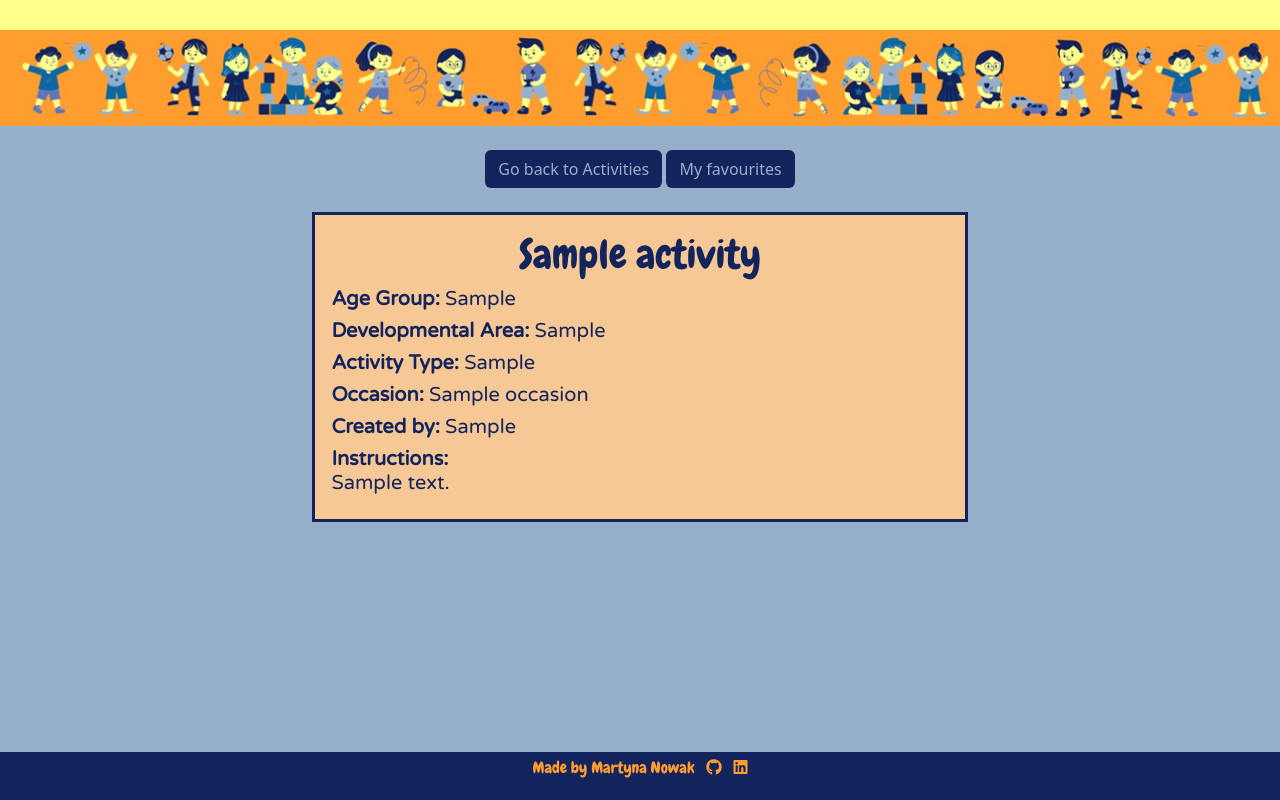
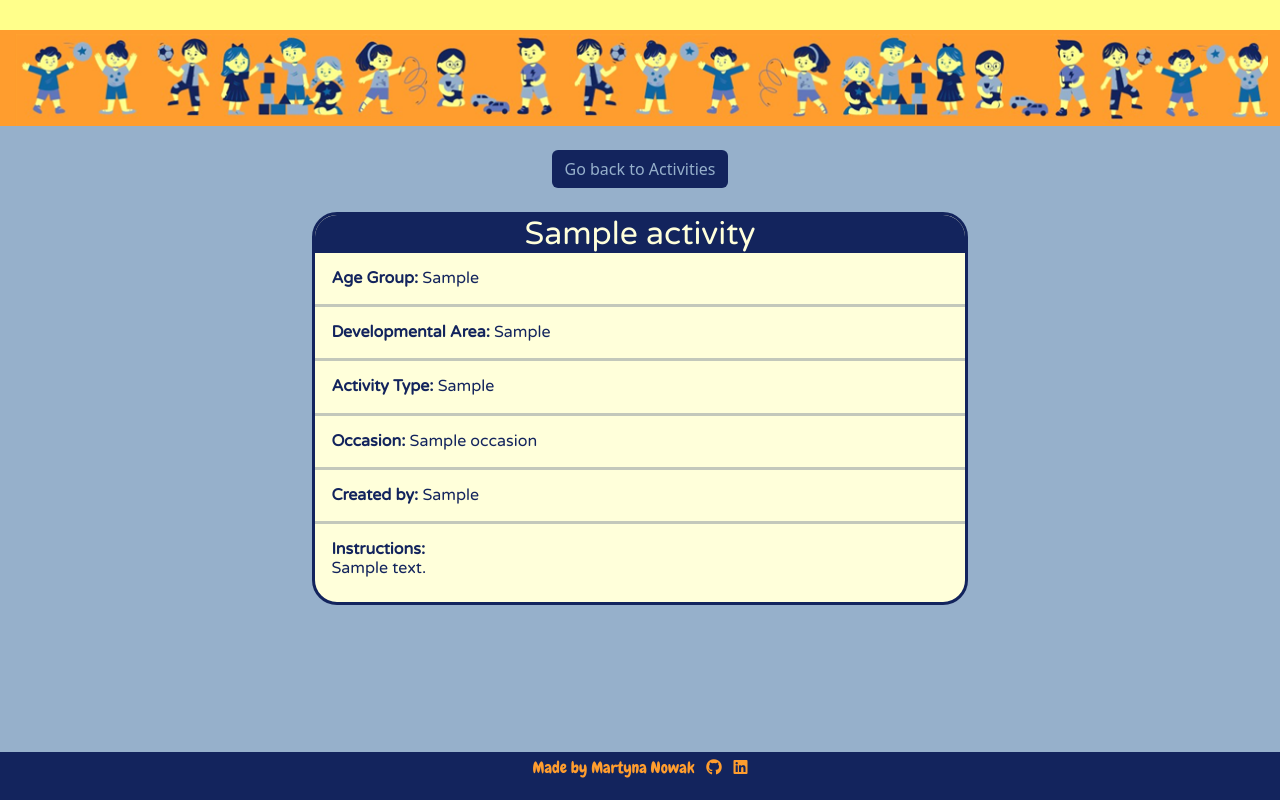
Before and after one commit to mmnowak/mp3_ludido, a Flask app: page /full_activity/1 in a window 1280 px wide. Shown: the part 74-874 px from the top of the page. Run offline with Flask 2, Linux system fonts and the light colour scheme; tables that the repository leaves empty hold one stand-in row (values such as "Sample post"); some web fonts are replaced.

Commit message:
style the full-activity page

```diff
--- a/ludido/static/css/style.css
+++ b/ludido/static/css/style.css
@@ -202,17 +202,28 @@ body {
 .full-activity {
     width: 60%;
     margin: auto;
-    background-color: #f5c895;
+    background-color: #ffffda;
     border: 3px solid #13245D;
     font-family: 'Varela Round', sans-serif;
     color: #13245D;
     text-align: start;
+    border-radius: 25px;
+    overflow: hidden;
 }
 
-.full-activity h1 {
+.fullact-name {
+    background-color: #13245D;
+    color: #ffffda;
     text-align: center;
-    font-family: 'Chewy', cursive;
 }
+
+.fullact-dets {
+    margin: 0 1rem;
+}
+
+hr {
+    border-top: 3px solid #13245D;
+  }
 
 /* Age Groups Page */
 
--- a/ludido/templates/full_activity.html
+++ b/ludido/templates/full_activity.html
@@ -4,15 +4,23 @@
 <div class="container">
 <div class="container-fluid justify-content-center text-center mt-4">
     <a href="{{ url_for('activities') }}" class="btn unfav-btn">Go back to Activities</a>
+    {% if session.user %}
     <a href="{{ url_for('favourite_activities', username=session['user']) }}" class="btn unfav-btn">My favourites</a>
-    <div class="mt-4 full-activity p-3">
-        <h1>{{ activity.activity_name }}</h1>
-        <h5><strong>Age Group:</strong> {{ activity.activity_age }}</h5>
-        <h5><strong>Developmental Area:</strong> {{ activity.activity_developmental }}</h5>
-        <h5><strong>Activity Type:</strong> {{ activity.activity_type }}</h5>
-        <h5><strong>Occasion:</strong> {{ activity.occasion }}</h5>
-        <h5><strong>Created by: </strong>{{ activity.activity_createdby }}</h5>
-        <h5><strong>Instructions:</strong><br>{{ activity.activity_description }}</h5>
+    {% endif %}
+    <div class="mt-4 full-activity">
+        <div class="fullact-name mb-3"><h2>{{ activity.activity_name }}</h2></div>
+        <h6 class="fullact-dets"><strong>Age Group:</strong> {{ activity.activity_age }}</h6>
+        <hr>
+        <h6 class="fullact-dets"><strong>Developmental Area:</strong> {{ activity.activity_developmental }}</h6>
+        <hr>
+        <h6 class="fullact-dets"><strong>Activity Type:</strong> {{ activity.activity_type }}</h6>
+        <hr>
+        <h6 class="fullact-dets"><strong>Occasion:</strong> {{ activity.occasion }}</h6>
+        <hr>
+        <h6 class="fullact-dets"><strong>Created by: </strong>{{ activity.activity_createdby }}</h6>
+        <hr>
+        <h6 class="fullact-dets"><strong>Instructions:</strong><br>{{ activity.activity_description }}</h6>
+    <br>
     </div>
 </div></div>
 
```
Also changed, not shown: ludido/templates/activities_by_occasion.html (+32 -9 lines), ludido/templates/favourite_activities.html (+3 -4 lines), ludido/templates/profile.html (+4 -5 lines).
